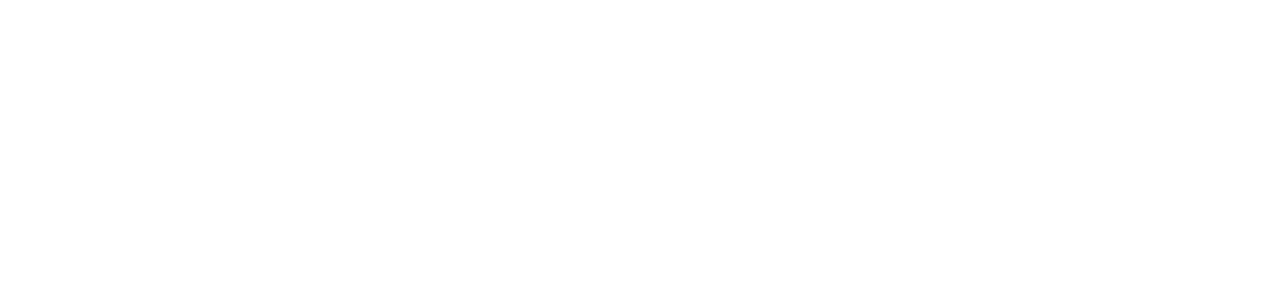
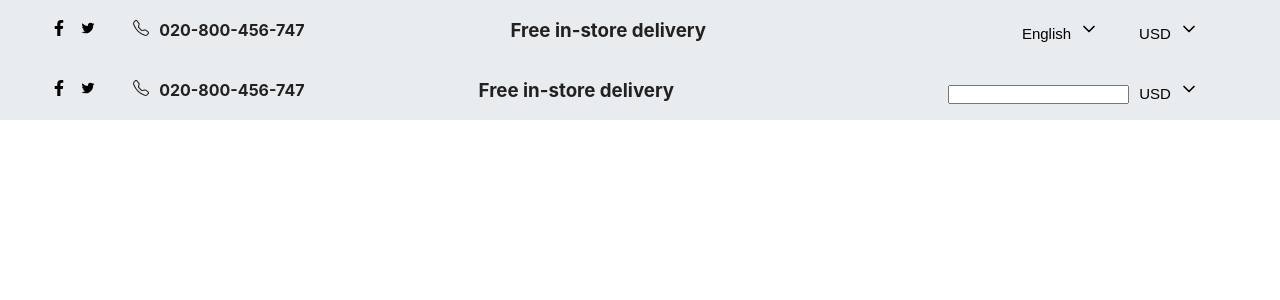
Before and after one commit to Kerimov056/Varkala, a React (Create React App) app: page / in a window 1280 px wide. Shown: the top 300 px of the page. Built offline with nearby package versions, Linux system fonts and the light colour scheme.

Commit message:
navbar jsx

```diff
--- a/src/App.js
+++ b/src/App.js
@@ -1,10 +1,10 @@
 import './App.css';
-
+import Navbar from './components/navbar/Navbar';
 
 function App() {
   return (
     <>
-
+        <Navbar/>
     </>
   );
 }
--- a/src/components/navbar/Navbar.jsx
+++ b/src/components/navbar/Navbar.jsx
@@ -1,22 +1,39 @@
 import React from 'react'
+import './navbar.scss'
 import { FaFacebookF } from 'react-icons/fa';
 import { AiOutlineTwitter } from 'react-icons/ai';
-import { AiOutlineTwitter } from 'react-icons/bs';
-import { FiChevronDown } from 'react-icons/bs';
+import { BsTelephone } from 'react-icons/bs';
+import { FiChevronDown } from 'react-icons/fi';
 
 const Navbar = () => {
     return (
         <>
             <div className='navbar'>
                 <div className='navbar_in'>
-                    <div>
+                    <div className='left'>
                         <span><FaFacebookF/></span>
                         <span><AiOutlineTwitter/></span>
-                        <span><span><BsTelephone/></span>020-800-456-747</span>
+                        <h4><span><BsTelephone/></span>020-800-456-747</h4>
                     </div>
                     <h3>Free in-store delivery</h3>
-                    <div>
+                    <div className='right'>
                         <button>English<span><FiChevronDown/></span></button>
+                        <button>USD<span><FiChevronDown/></span></button>
+                    </div>
+                </div>
+            </div>
+
+
+            <div className='navbar'>
+                <div className='navbar_in'>
+                    <div className='left'>
+                        <span><FaFacebookF/></span>
+                        <span><AiOutlineTwitter/></span>
+                        <h4><span><BsTelephone/></span>020-800-456-747</h4>
+                    </div>
+                    <h3>Free in-store delivery</h3>
+                    <div className='right'>
+                        <input type="search" />
                         <button>USD<span><FiChevronDown/></span></button>
                     </div>
                 </div>
--- a/src/components/navbar/navbar.scss
+++ b/src/components/navbar/navbar.scss
@@ -0,0 +1,62 @@
+*{
+    margin: 0;
+    padding: 0;
+    box-sizing: border-box;
+}
+
+.navbar{
+    width: 100%;
+    height: 60px;
+    display: flex;
+    justify-content: center;
+    background-color: #e9ecef;
+
+    .navbar_in{
+        width: 92%;
+        height: 100%;
+        display: flex;
+        justify-content: space-between;
+        align-items: center;
+        color: rgb(35, 32, 32);
+        background-color: #e9ecef;
+
+        .left{
+            display: flex;
+
+            &>span{
+                color: black;
+                margin-right: 13px;
+            }
+
+            &>h4{
+                margin-left: 24px;
+
+                &>span{
+                    margin-right: 10px;
+                }
+            }
+        }
+
+        &>h3{
+            margin-right: 100px;
+        }
+
+        .right{
+
+            &>button{
+                margin-right: 20px;
+                border: none;
+                outline: none;
+                padding: 10px;
+                background:none;
+                font-size: 15px;
+
+                &>span svg{
+                    width: 20px;
+                    height: 20px;
+                    margin-left: 8px;
+                }
+            }
+        }
+    }
+}
```
